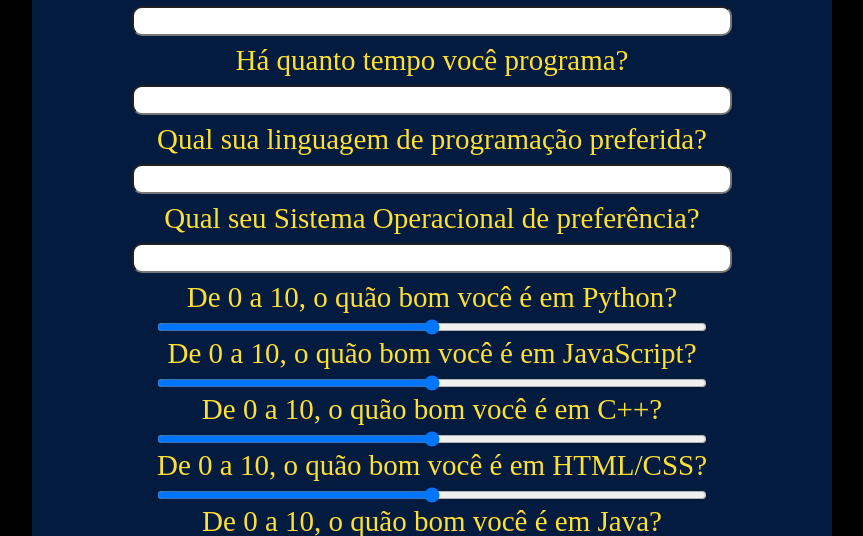
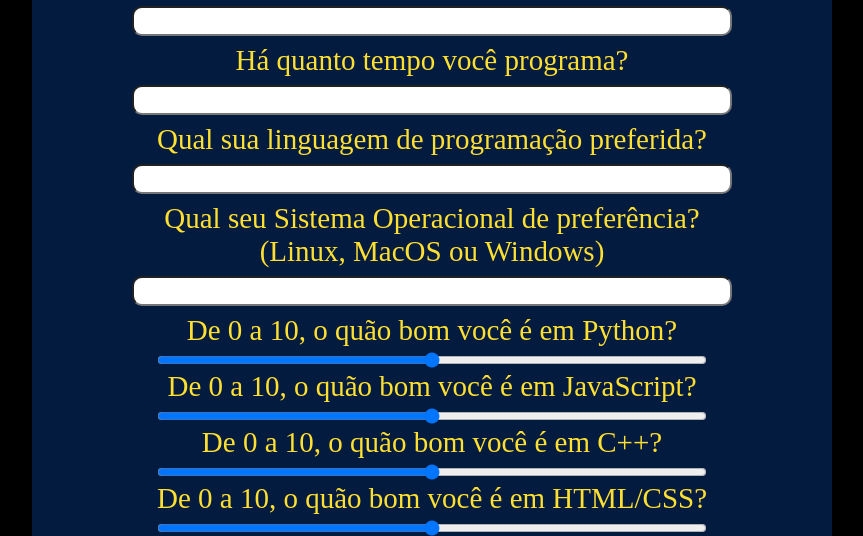
Before and after one commit to Programacao-Para-Web-2022-02/trabalho-final-studex, a Flask app: page /forms in a window 1280 px wide. Shown: the part 660-1196 px from the top of the page, without its empty margins (208-1071 px from the left). Run offline with Flask 3, Linux system fonts and the light colour scheme; parts of the project's set-up code (start-up, migrations or seed data) failed here and were passed over; some libraries are stand-ins or nearby versions.

Commit message:
Projeto 90%

```diff
--- a/Studex-Flask/studex/main.py
+++ b/Studex-Flask/studex/main.py
@@ -1,16 +1,13 @@
 import MySQLdb.cursors
-from flask import redirect, render_template, request, Blueprint, jsonify, url_for
+from flask import redirect, render_template, request, Blueprint, jsonify
 from __init__ import create_app
 from flask_login import login_required, logout_user, current_user
 from Services.LoginServices import logincheck, salva_usuario
 from DAO.FormDAO import form_add_user, db
 from flask_googlemaps import GoogleMaps
-# from flask_googlemaps import Map
+from flask_googlemaps import Map
 from random import randint
 from flask_mysqldb import MySQL, MySQLdb
-
-# from Models import Usuario
-
 
 main = Blueprint('app', __name__)
 app = create_app()
@@ -55,86 +52,160 @@ def editar():
 @login_required
 def filtros():
     cur = mysql.connection.cursor(MySQLdb.cursors.DictCursor)
-    if request.method == 'POST':
-        ling = request.form['ling']
-        so = request.form['so']
-        maistempo = request.form['maistempo']
+    ling = request.form['ling']
+    so = request.form['so']
+    maistempo = request.form['maistempo']
+    frase_select = "SELECT * FROM usuario;"
+    frase_lin = "SELECT * FROM usuario WHERE so LIKE 'lin%';"
+    frase_win = "SELECT * FROM usuario WHERE so LIKE 'win%';"
+    frase_mac = "SELECT * FROM usuario WHERE so LIKE 'mac%';"
 
-        # Python
-        if ling == "Melhores em Python" and so == "Usuários de Linux" and maistempo == "Maior tempo de programação":
-            query = "SELECT * FROM usuario WHERE so LIKE 'lin%' and linguagem = 'python' ORDER BY python DESC, tempo DESC;"
-        elif ling == "Melhores em Python" and so == "Usuários de Linux" and maistempo == "Semestre":
-            query = "SELECT * FROM usuario WHERE so LIKE 'lin%' and linguagem = 'python' ORDER BY python DESC, semestre DESC;"
-        if ling == "Melhores em Python" and so == "Usuários de Windows" and maistempo == "Maior tempo de programação":
-            query = "SELECT * FROM usuario WHERE so LIKE 'win%' and linguagem = 'python' ORDER BY python DESC, tempo DESC;"
-        elif ling == "Melhores em Python" and so == "Usuários de Windows" and maistempo == "Semestre":
-            query = "SELECT * FROM usuario WHERE so LIKE 'win%' and linguagem = 'python' ORDER BY python DESC, semestre DESC;"
-        if ling == "Melhores em Python" and so == "Usuários de MacOS" and maistempo == "Maior tempo de programação":
-            query = "SELECT * FROM usuario WHERE so LIKE 'mac%' and linguagem = 'python' ORDER BY python DESC, tempo DESC;"
-        elif ling == "Melhores em Python" and so == "Usuários de MacOS" and maistempo == "Semestre":
-            query = "SELECT * FROM usuario WHERE so LIKE 'mac%' and linguagem = 'python' ORDER BY python DESC, semestre DESC;"
+    if ling == "nenhum":
+        pass
+    if so == "nenhum":
+        pass
+    if maistempo == "nenhum":
+        pass
+    if ling == "nenhum" and so == "nenhum" and maistempo == "nenhum":
+        return f'<h1>Nenhum Filtro Selecionado!</h1>'
 
-        # JavaScript
-        if ling == "Melhores em JavaScript" and so == "Usuários de Linux" and maistempo == "Maior tempo de programação":
-            query = "SELECT * FROM usuario WHERE so LIKE 'lin%' and linguagem = 'javascript' ORDER BY javascript DESC, tempo DESC;"
-        elif ling == "Melhores em JavaScript" and so == "Usuários de Linux" and maistempo == "Semestre":
-            query = "SELECT * FROM usuario WHERE so LIKE 'lin%' and linguagem = 'javascript' ORDER BY javascript DESC, semestre DESC;"
-        if ling == "Melhores em JavaScript" and so == "Usuários de Windows" and maistempo == "Maior tempo de programação":
-            query = "SELECT * FROM usuario WHERE so LIKE 'win%' and linguagem = 'javascript' ORDER BY javascript DESC, tempo DESC;"
-        elif ling == "Melhores em JavaScript" and so == "Usuários de Windows" and maistempo == "Semestre":
-            query = "SELECT * FROM usuario WHERE so LIKE 'win%' and linguagem = 'javascript' ORDER BY javascript DESC, semestre DESC;"
-        if ling == "Melhores em JavaScript" and so == "Usuários de MacOS" and maistempo == "Maior tempo de programação":
-            query = "SELECT * FROM usuario WHERE so LIKE 'mac%' and linguagem = 'javascript' ORDER BY javascript DESC, tempo DESC;"
-        elif ling == "Melhores em JavaScript" and so == "Usuários de MacOS" and maistempo == "Semestre":
-            query = "SELECT * FROM usuario WHERE so LIKE 'mac%' and linguagem = 'javascript' ORDER BY javascript DESC, semestre DESC;"
+    if ling == "nenhum" and so == "Usuários de Linux" and maistempo == "nenhum":
+        query = f"{frase_lin}"
+    if ling == "nenhum" and so == "Usuários de Linux" and maistempo == "Semestre":
+        query = f"{frase_lin} ORDER BY semestre DESC;"
+    if ling == "nenhum" and so == "Usuários de Linux" and maistempo == "Maior tempo de programação":
+        query = f"{frase_lin} ORDER BY tempo DESC;"
 
-        # C++
-        if ling == "Melhores em C++" and so == "Usuários de Linux" and maistempo == "Maior tempo de programação":
-            query = f"SELECT * FROM usuario WHERE so LIKE 'lin%' and linguagem = 'c' ORDER BY c DESC, tempo DESC;"
-        elif ling == "Melhores em C++" and so == "Usuários de Linux" and maistempo == "Semestre":
-            query = f"SELECT * FROM usuario WHERE so LIKE 'lin%' and linguagem = 'c' ORDER BY c DESC, semestre DESC;"
-        if ling == "Melhores em C++" and so == "Usuários de Windows" and maistempo == "Maior tempo de programação":
-            query = f"SELECT * FROM usuario WHERE so LIKE 'win%' and linguagem = 'c' ORDER BY c DESC, tempo DESC;"
-        elif ling == "Melhores em C++" and so == "Usuários de Windows" and maistempo == "Semestre":
-            query = f"SELECT * FROM usuario WHERE so LIKE 'win%' and linguagem = 'c' ORDER BY c DESC, semestre DESC;"
-        if ling == "Melhores em C++" and so == "Usuários de MacOS" and maistempo == "Maior tempo de programação":
-            query = f"SELECT * FROM usuario WHERE so LIKE 'mac%' and linguagem = 'c' ORDER BY c DESC, tempo DESC;"
-        elif ling == "Melhores em C++" and so == "Usuários de MacOS" and maistempo == "Semestre":
-            query = f"SELECT * FROM usuario WHERE so LIKE 'mac%' and linguagem = 'c' ORDER BY c DESC, semestre DESC;"
+    if ling == "nenhum" and so == "Usuários de MacOS" and maistempo == "nenhum":
+        query = f"{frase_mac}"
+    if ling == "nenhum" and so == "Usuários de MacOS" and maistempo == "Semestre":
+        query = f"{frase_mac} ORDER BY semestre DESC;"
+    if ling == "nenhum" and so == "Usuários de MacOS" and maistempo == "Maior tempo de programação":
+        query = f"{frase_mac} ORDER BY tempo DESC;"
 
-        # HTMLCSS
-        if ling == "Melhores em htmlcss" and so == "Usuários de Linux" and maistempo == "Maior tempo de programação":
-            query = "SELECT * FROM usuario WHERE so LIKE 'lin%' and linguagem = 'html' ORDER BY htmlcss DESC, tempo DESC;"
-        elif ling == "Melhores em htmlcss" and so == "Usuários de Linux" and maistempo == "Semestre":
-            query = "SELECT * FROM usuario WHERE so LIKE 'lin%' and linguagem = 'html' ORDER BY htmlcss DESC, semestre DESC;"
-        if ling == "Melhores em htmlcss" and so == "Usuários de Windows" and maistempo == "Maior tempo de programação":
-            query = "SELECT * FROM usuario WHERE so LIKE 'win%' and linguagem = 'html' ORDER BY htmlcss DESC, tempo DESC;"
-        elif ling == "Melhores em htmlcss" and so == "Usuários de Windows" and maistempo == "Semestre":
-            query = "SELECT * FROM usuario WHERE so LIKE 'win%' and linguagem = 'html' ORDER BY htmlcss DESC, semestre DESC;"
-        if ling == "Melhores em htmlcss" and so == "Usuários de MacOS" and maistempo == "Maior tempo de programação":
-            query = "SELECT * FROM usuario WHERE so LIKE 'mac%' and linguagem = 'html' ORDER BY html DESC, tempo DESC;"
-        elif ling == "Melhores em htmlcss" and so == "Usuários de MacOS" and maistempo == "Semestre":
-            query = "SELECT * FROM usuario WHERE so LIKE 'mac%' and linguagem = 'html' ORDER BY html DESC, semestre DESC;"
+    if ling == "nenhum" and so == "Usuários de Windows" and maistempo == "nenhum":
+        query = f"{frase_win}"
+    if ling == "nenhum" and so == "Usuários de Windows" and maistempo == "Semestre":
+        query = f"{frase_win} ORDER BY semestre DESC;"
+    if ling == "nenhum" and so == "Usuários de Windows" and maistempo == "Maior tempo de programação":
+        query = f"{frase_win} ORDER BY tempo DESC;"
 
-        # Java
-        if ling == "Melhores em Java" and so == "Usuários de Linux" and maistempo == "Maior tempo de programação":
-            query = "SELECT * FROM usuario WHERE so LIKE 'lin%' and linguagem = 'java' ORDER BY java DESC, tempo DESC;"
-        elif ling == "Melhores em Java" and so == "Usuários de Linux" and maistempo == "Semestre":
-            query = "SELECT * FROM usuario WHERE so LIKE 'lin%' and linguagem = 'java' ORDER BY java DESC, semestre DESC;"
-        if ling == "Melhores em Java" and so == "Usuários de Windows" and maistempo == "Maior tempo de programação":
-            query = "SELECT * FROM usuario WHERE so LIKE 'win%' and linguagem = 'java' ORDER BY java DESC, tempo DESC;"
-        elif ling == "Melhores em Java" and so == "Usuários de Windows" and maistempo == "Semestre":
-            query = "SELECT * FROM usuario WHERE so LIKE 'win%' and linguagem = 'java' ORDER BY java DESC, semestre DESC;"
-        if ling == "Melhores em Java" and so == "Usuários de MacOS" and maistempo == "Maior tempo de programação":
-            query = "SELECT * FROM usuario WHERE so LIKE 'mac%' and linguagem = 'java' ORDER BY java DESC, tempo DESC;"
-        elif ling == "Melhores em Java" and so == "Usuários de MacOS" and maistempo == "Semestre":
-            query = "SELECT * FROM usuario WHERE so LIKE 'mac%' and linguagem = 'java' ORDER BY java DESC, semestre DESC;"
+    if ling == "nenhum" and so == "nenhum" and maistempo == "Semestre":
+        query = f"{frase_select} ORDER BY semestre"
+    if ling == "nenhum" and so == "nenhum" and maistempo == "Maior tempo de programação":
+        query = f"{frase_select} ORDER BY tempo"
 
-        cur.execute(query)
-        usuario = cur.fetchall()
+    # Python
+    if ling == "Melhores em Python":
+        query = f"{frase_select}  ORDER BY python DESC;"
+    if ling == "Melhores em Python" and so == "Usuários de Linux" and maistempo == "nenhum":
+        query = f"{frase_lin} and linguagem = 'python' ORDER BY python DESC;"
+    if ling == "Melhores em Python" and so == "Usuários de Windows" and maistempo == "nenhum":
+        query = f"{frase_win}' and linguagem = 'python' ORDER BY python DESC;"
+    if ling == "Melhores em Python" and so == "Usuários de MacOS" and maistempo == "nenhum":
+        query = f"{frase_mac} and linguagem = 'python' ORDER BY python DESC;"
+    if ling == "Melhores em Python" and so == "Usuários de Linux" and maistempo == "Maior tempo de programação":
+        query = f"{frase_lin} and linguagem = 'python' ORDER BY python DESC, tempo DESC;"
+    elif ling == "Melhores em Python" and so == "Usuários de Linux" and maistempo == "Semestre":
+        query = f"{frase_lin} and linguagem = 'python' ORDER BY python DESC, semestre DESC;"
+    if ling == "Melhores em Python" and so == "Usuários de Windows" and maistempo == "Maior tempo de programação":
+        query = f"{frase_win} and linguagem = 'python' ORDER BY python DESC, tempo DESC;"
+    elif ling == "Melhores em Python" and so == "Usuários de Windows" and maistempo == "Semestre":
+        query = f"{frase_win} and linguagem = 'python' ORDER BY python DESC, semestre DESC;"
+    if ling == "Melhores em Python" and so == "Usuários de MacOS" and maistempo == "Maior tempo de programação":
+        query = f"{frase_mac}'mac%' and linguagem = 'python' ORDER BY python DESC, tempo DESC;"
+    elif ling == "Melhores em Python" and so == "Usuários de MacOS" and maistempo == "Semestre":
+        query = f"{frase_mac} and linguagem = 'python' ORDER BY python DESC, semestre DESC;"
+    # JavaScript
+    if ling == "Melhores em JavaScript":
+        query = f"{frase_select} ORDER BY javascript DESC;"
+    if ling == "Melhores em JavaScript" and so == "Usuários de Linux" and maistempo == "nenhum":
+        query = f"{frase_lin} and linguagem = 'javascript' ORDER BY javascript DESC;"
+    if ling == "Melhores em JavaScript" and so == "Usuários de Windows" and maistempo == "nenhum":
+        query = f"{frase_win} and linguagem = 'javascript' ORDER BY javascript DESC;"
+    if ling == "Melhores em JavaScript" and so == "Usuários de MacOS" and maistempo == "nenhum":
+        query = f"{frase_mac} and linguagem = 'javascript' ORDER BY javascript DESC;"
+    if ling == "Melhores em JavaScript" and so == "Usuários de Linux" and maistempo == "Maior tempo de programação":
+        query = f"{frase_lin} and linguagem = 'javascript' ORDER BY javascript DESC, tempo DESC;"
+    elif ling == "Melhores em JavaScript" and so == "Usuários de Linux" and maistempo == "Semestre":
+        query = f"{frase_lin} and linguagem = 'javascript' ORDER BY javascript DESC, semestre DESC;"
+    if ling == "Melhores em JavaScript" and so == "Usuários de Windows" and maistempo == "Maior tempo de programação":
+        query = f"{frase_win} and linguagem = 'javascript' ORDER BY javascript DESC, tempo DESC;"
+    elif ling == "Melhores em JavaScript" and so == "Usuários de Windows" and maistempo == "Semestre":
+        query = f"{frase_win} and linguagem = 'javascript' ORDER BY javascript DESC, semestre DESC;"
+    if ling == "Melhores em JavaScript" and so == "Usuários de MacOS" and maistempo == "Maior tempo de programação":
+        query = f"{frase_mac} and linguagem = 'javascript' ORDER BY javascript DESC, tempo DESC;"
+    elif ling == "Melhores em JavaScript" and so == "Usuários de MacOS" and maistempo == "Semestre":
+        query = f"{frase_mac} and linguagem = 'javascript' ORDER BY javascript DESC, semestre DESC;"
+    # C++
+    if ling == "Melhores em C++":
+        query = f"{frase_select} ORDER BY c DESC;"
+    if ling == "Melhores em C++" and so == "Usuários de Linux" and maistempo == "nenhum":
+        query = f"{frase_lin} and linguagem LIKE 'c%' ORDER BY c DESC;"
+    if ling == "Melhores em C++" and so == "Usuários de Windows" and maistempo == "nenhum":
+        query = f"{frase_win} and linguagem LIKE 'c%' ORDER BY c DESC;"
+    if ling == "Melhores em C++" and so == "Usuários de MacOS" and maistempo == "nenhum":
+        query = f"{frase_mac} and linguagem LIKE 'c%' ORDER BY c DESC;"
 
-        return render_template("filtros.html", user=current_user, usuario=usuario, n=randint(1, 10), row=row,
-                               ling=ling, so=so, maistempo=maistempo)
+    if ling == "Melhores em C++" and so == "Usuários de Linux" and maistempo == "Maior tempo de programação":
+        query = f"{frase_lin} and linguagem LIKE 'c%' ORDER BY c DESC, tempo DESC;"
+    elif ling == "Melhores em C++" and so == "Usuários de Linux" and maistempo == "Semestre":
+        query = f"{frase_lin} and linguagem LIKE 'c%' ORDER BY c DESC, semestre DESC;"
+    if ling == "Melhores em C++" and so == "Usuários de Windows" and maistempo == "Maior tempo de programação":
+        query = f"{frase_win} and linguagem LIKE 'c%' ORDER BY c DESC, tempo DESC;"
+    elif ling == "Melhores em C++" and so == "Usuários de Windows" and maistempo == "Semestre":
+        query = f"{frase_win} and linguagem LIKE 'c%' ORDER BY c DESC, semestre DESC;"
+    if ling == "Melhores em C++" and so == "Usuários de MacOS" and maistempo == "Maior tempo de programação":
+        query = f"{frase_mac} and linguagem LIKE 'c%' ORDER BY c DESC, tempo DESC;"
+    elif ling == "Melhores em C++" and so == "Usuários de MacOS" and maistempo == "Semestre":
+        query = f"{frase_mac} and linguagem LIKE 'c%' ORDER BY c DESC, semestre DESC;"
+    # HTMLCSS
+    if ling == "Melhores em htmlcss":
+        query = f"{frase_select} ORDER BY html DESC;"
+    if ling == "Melhores em htmlcss" and so == "Usuários de Linux" and maistempo == "nenhum":
+        query = f"{frase_lin} and linguagem LIKE 'htm%' ORDER BY html DESC;"
+    if ling == "Melhores em htmlcss" and so == "Usuários de Windows" and maistempo == "nenhum":
+        query = f"{frase_win} and linguagem LIKE 'htm%' ORDER BY html DESC;"
+    if ling == "Melhores em htmlcss" and so == "Usuários de MacOS" and maistempo == "nenhum":
+        query = f"{frase_mac} and linguagem LIKE 'htm%' ORDER BY html DESC;"
+    if ling == "Melhores em htmlcss" and so == "Usuários de Linux" and maistempo == "Maior tempo de programação":
+        query = f"{frase_lin} and linguagem LIKE 'htm%' ORDER BY htmlcss DESC, tempo DESC;"
+    elif ling == "Melhores em htmlcss" and so == "Usuários de Linux" and maistempo == "Semestre":
+        query = f"{frase_lin} and linguagem LIKE 'htm%' ORDER BY htmlcss DESC, semestre DESC;"
+    if ling == "Melhores em htmlcss" and so == "Usuários de Windows" and maistempo == "Maior tempo de programação":
+        query = f"{frase_win} and linguagem = LIKE 'htm%' ORDER BY htmlcss DESC, tempo DESC;"
+    elif ling == "Melhores em htmlcss" and so == "Usuários de Windows" and maistempo == "Semestre":
+        query = f"{frase_win} and linguagem LIKE 'htm%' ORDER BY htmlcss DESC, semestre DESC;"
+    if ling == "Melhores em htmlcss" and so == "Usuários de MacOS" and maistempo == "Maior tempo de programação":
+        query = f"{frase_mac} and linguagem LIKE 'htm%' ORDER BY html DESC, tempo DESC;"
+    elif ling == "Melhores em htmlcss" and so == "Usuários de MacOS" and maistempo == "Semestre":
+        query = f"{frase_mac} and linguagem LIKE 'htm%' ORDER BY html DESC, semestre DESC;"
+    # Java
+    if ling == "Melhores em Java":
+        query = f"{frase_select} ORDER BY java DESC;"
+    if ling == "Melhores em Java" and so == "Usuários de Linux" and maistempo == "nenhum":
+        query = f"{frase_lin} and linguagem = 'java' ORDER BY java DESC;"
+    if ling == "Melhores em Java" and so == "Usuários de Windows" and maistempo == "nenhum":
+        query = f"{frase_win} and linguagem = 'java' ORDER BY java DESC;"
+    if ling == "Melhores em Java" and so == "Usuários de MacOS" and maistempo == "nenhum":
+        query = f"{frase_mac} and linguagem = 'java' ORDER BY java DESC;"
+    if ling == "Melhores em Java" and so == "Usuários de Linux" and maistempo == "Maior tempo de programação":
+        query = f"{frase_lin} and linguagem = 'java' ORDER BY java DESC, tempo DESC;"
+    elif ling == "Melhores em Java" and so == "Usuários de Linux" and maistempo == "Semestre":
+        query = f"{frase_lin} and linguagem = 'java' ORDER BY java DESC, semestre DESC;"
+    if ling == "Melhores em Java" and so == "Usuários de Windows" and maistempo == "Maior tempo de programação":
+        query = f"{frase_win} and linguagem = 'java' ORDER BY java DESC, tempo DESC;"
+    elif ling == "Melhores em Java" and so == "Usuários de Windows" and maistempo == "Semestre":
+        query = f"{frase_win} and linguagem = 'java' ORDER BY java DESC, semestre DESC;"
+    if ling == "Melhores em Java" and so == "Usuários de MacOS" and maistempo == "Maior tempo de programação":
+        query = f"{frase_mac} and linguagem = 'java' ORDER BY java DESC, tempo DESC;"
+    elif ling == "Melhores em Java" and so == "Usuários de MacOS" and maistempo == "Semestre":
+        query = f"{frase_mac} and linguagem = 'java' ORDER BY java DESC, semestre DESC;"
+    cur.execute(query)
+    usuario = cur.fetchall()
+
+    return render_template("filtros.html", user=current_user, usuario=usuario, n=randint(1, 10),
+                           row=row, ling=ling, so=so, maistempo=maistempo)
 
 
 @app.route('/perfil-singular', methods=["POST", "GET"])
@@ -147,8 +218,7 @@ def perfil_singular():
         cur.execute(query)
         usuario = cur.fetchall()
 
-    return render_template("perfil-singular.html", user=current_user, usuario=usuario,
-                           n=randint(1, 10), row=row)
+    return render_template("perfil-singular.html", user=current_user, usuario=usuario, n=randint(1, 10), row=row)
 
 
 @app.route('/perfil')
--- a/Studex-Flask/studex/static/style.css
+++ b/Studex-Flask/studex/static/style.css
@@ -525,9 +525,9 @@ ul li ul li {
     font-weight: bolder;
     color: #3D69BB;
     background-color: #ffe031;
-    margin-top: 2%;
+    margin-top: 3%;
     margin-bottom: 2%;
-    margin-left: 12%;
+
 }
 
 .barra-pesquisar img {
@@ -577,7 +577,8 @@ ul li ul li {
 }
 
 .titulo-response-usuario {
-    font-size: 40px;
+    font-size: 45px;
+    color: #74347e;
 }
 
 .resultado-response-usuario {
@@ -624,7 +625,7 @@ ul li ul li {
     color: #ffe031;
     border-radius: 15px;
     width: 100px;
-    height: 50px;
+    height: 100px;
     margin-left: 10px;
     font-size: 25px;
 }
--- a/Studex-Flask/studex/templates/filtros.html
+++ b/Studex-Flask/studex/templates/filtros.html
@@ -3,9 +3,7 @@
 
 {% block content %}
     {{ n }}
-    <div><h1 style="color: white; text-align: center; font-size: 35px">{{ ling }}</h1></div>
-    <div><h1 style="color: white; text-align: center; font-size: 35px">{{ so }}</h1></div>
-    <div><h1 style="color: white; text-align: center; font-size: 35px">{{ maistempo }}</h1></div>
+
     {% for row in usuario %}
         <div class="bloco-centro">
             <div class="bloco-informacoes">
--- a/Studex-Flask/studex/templates/forms.html
+++ b/Studex-Flask/studex/templates/forms.html
@@ -22,7 +22,7 @@
                     <input type="text" class="caixa-form" name="tm" id="tm"/><br>
                     <label for="lg">Qual sua linguagem de programação preferida?</label><br>
                     <input type="text" class="caixa-form" name="lg" id="lg"/><br>
-                    <label for="so">Qual seu Sistema Operacional de preferência?</label><br>
+                    <label for="so">Qual seu Sistema Operacional de preferência?<br> (Linux, MacOS ou Windows)</label><br>
                     <input type="text" class="caixa-form" name="so" id="so"/><br>
                     <div class="fields-range">
                         <label for="py">De 0 a 10, o quão bom você é em Python?</label><br>
```
Also changed, not shown: Studex-Flask/studex/templates/pesquisar.html (+9 -3 lines).
